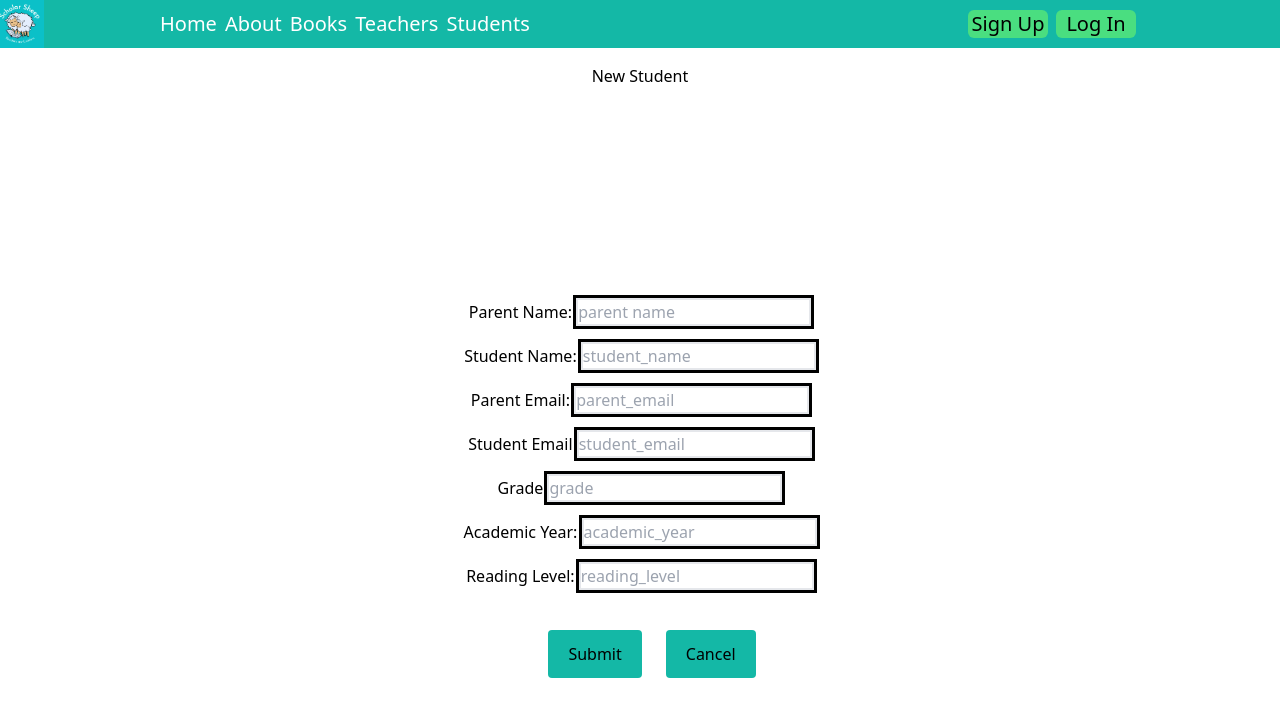
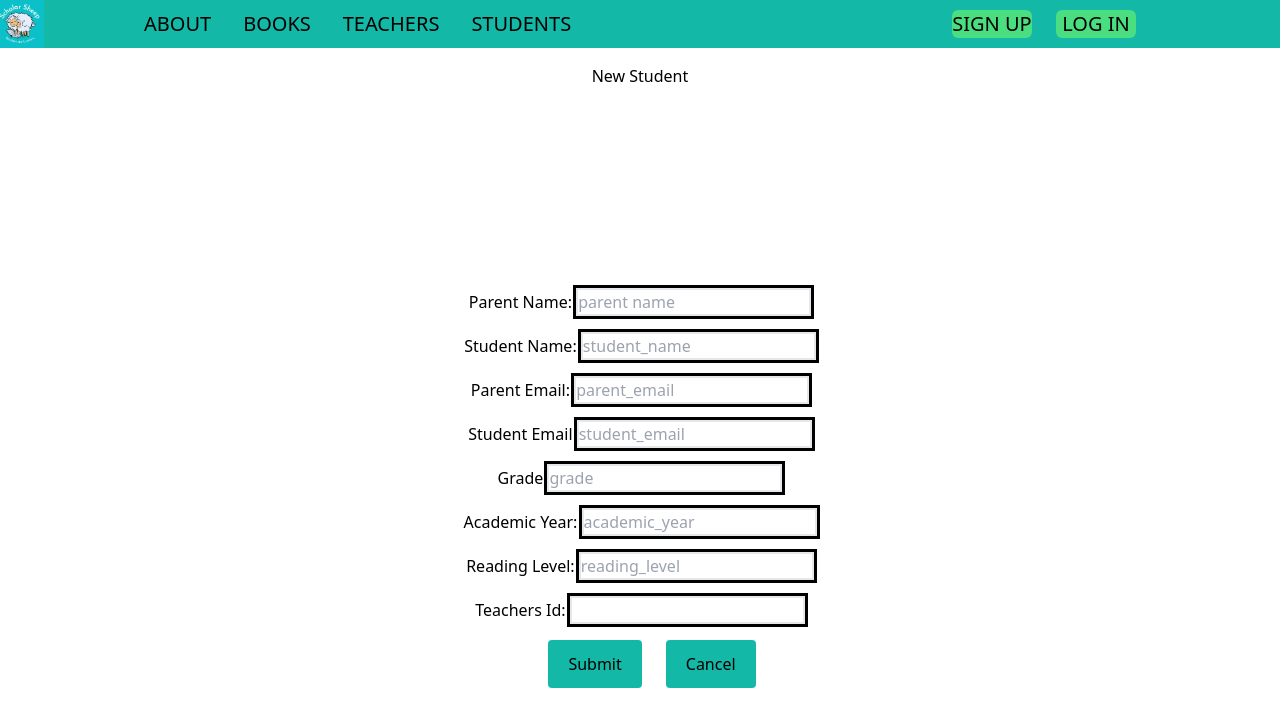
Before and after one commit to meera-rm/CapstoneGroup5, a React (Create React App) app in the folder front-end/: page /students/new in a window 1280 px wide. Shown: the top 726 px of the page. Built offline with nearby package versions, Linux system fonts and the light colour scheme; no server answers.

Commit message:
fixed navbar and styles

```diff
--- a/front-end/src/Components/common/NavBar.js
+++ b/front-end/src/Components/common/NavBar.js
@@ -20,14 +20,16 @@ const Navbar = () => {
       <section className='bg-teal-500'>
         <nav className='w-full h-12 px-4 flex items-center justify-between md:w-4/5 md:mx-auto'>
           <div className='realtive flex-grow'>
+            <Link to='/'>
               <img
                 src={logoImage}
                 alt='logo'
                 className='absolute -left-1 -top-0 w-12 h-12'
               />
+            </Link>
           </div>
 
-          <div className='text-2xl text-white md:hidden'>
+          <div className='text-2xl text-black md:hidden'>
             {menu === false ? (
               <AiOutlineMenu onClick={handleMenu} />
             ) : (
@@ -36,28 +38,27 @@ const Navbar = () => {
           </div>
 
           {/* large screen */}
-          <nav className='hidden md:block md:container pl-4'>
+          <nav className='hidden md:block md:container pl-90'>
             <div className='flex justify-between text-xl'>
-              <div className='flex text-white space-x-2'>
-                <Link to='/'>
+              <div className='flex text-black space-x-8'>
+                {/* <Link to='/'>
                   <p className=''>Home</p>
-                </Link>
+                </Link> */}
                 <Link to='/about'>
-                  <p className=''>About</p>
+                  <p className=''>ABOUT</p>
                 </Link>
                 <Link to='/books'>
-                  <p className=''>Books</p>
+                  <p className=''>BOOKS</p>
                 </Link>
                 <Link to='/teachers'>
                   <p className='' onClick={handleNavLinkDisappear}>
-                    Teachers
+                    TEACHERS
                   </p>
                 </Link>
 
                 <Link to='/students'>
-
                   <p className='' onClick={handleNavLinkDisappear}>
-                    Students
+                    STUDENTS
                   </p>
                 </Link>
 
@@ -67,20 +68,19 @@ const Navbar = () => {
                   </p>
 
                 </Link>  */}
-
               </div>
-              <div className='flex space-x-2'>
+              <div className='flex space-x-6 pl-90'>
                 <Link to='/signUp'>
-                  <p className=' capitalize bg-green-400 w-20  text-center rounded-md'>
-                    Sign up
+                  <p className=' bg-green-400 w-20 text-center rounded-md'>
+                    SIGN UP
                   </p>
                 </Link>
                 <Link to='/login'>
                   <p
-                    className='capitalize bg-green-400 w-20 text-center rounded-md'
+                    className='bg-green-400 w-20 text-center rounded-md'
                     onClick={handleNavLinkDisappear}
                   >
-                    Log In
+                    LOG IN
                   </p>
                 </Link>
               </div>
@@ -91,7 +91,7 @@ const Navbar = () => {
         {/* mobile screen */}
         <nav className='md:hidden'>
           {menu && (
-            <div className='text-xl border-t text-white mx-5'>
+            <div className='text-xl border-t text-black mx-5'>
               <div className='space-y-6 py-4 '>
                 <Link to='/'>
                   <p className='mt-2' onClick={handleNavLinkDisappear}>
--- a/front-end/src/Components/index/AllStudents.js
+++ b/front-end/src/Components/index/AllStudents.js
@@ -46,7 +46,7 @@ const AllStudents = () => {
                <div> */}
                   <p className='text-center'>Id: {student.student_id}</p>
                   <p className='text-center'>
-                    Student Email: {student.student_email}
+                    Student Name: {student.student_name}
                   </p>
                   <p className='text-center'>
                     Parent Email: {student.parent_email}
--- a/front-end/src/Components/new/NewLogs.js
+++ b/front-end/src/Components/new/NewLogs.js
@@ -66,7 +66,7 @@ const NewLogs = (props) => {
         <div className='mb-4'>
           <label htmlFor='reading_inference'>Reading Inference:</label>
           <input
-            className='shadow appearance-none border rounded w-full py-2 px-1 text-black'
+            className='shadow appearance-none border rounded w-full py-2 px-1 text-black border-2 border-black-700 outline'
             id='reading_inference'
             name='reading_inference'
             value={newLog.reading_inference}
@@ -133,15 +133,12 @@ const NewLogs = (props) => {
           />
         </div> */}
 
-
-
         {/* <div className='add-btn'> */}
         <div className='md:justify-center ml-6 space-x-6 '>
           <input className=' px-5 py-3 rounded bg-teal-500' type='submit' />
           {/* <button lassName=' px-5  py-3 rounded bg-teal-500' className='second'></button> */}
 
           <Link to={`/students`}>
-
             <button className=' px-5 py-3 rounded bg-teal-500'>Cancel </button>
           </Link>
         </div>
--- a/front-end/src/Components/new/NewStudents.js
+++ b/front-end/src/Components/new/NewStudents.js
@@ -19,7 +19,7 @@ const NewStudents = (props) => {
     grade: '',
     academic_year: '',
     reading_level: '',
-    teachers_id:id
+    teachers_id: id,
   });
 
   const handleTextChange = (event) => {
@@ -156,8 +156,19 @@ const NewStudents = (props) => {
               required
             />
           </div>
+          <div className='mb-4'>
+            <label className='py-6' htmlFor='reading_level'>
+              Teachers Id:{' '}
+            </label>
+            <input
+              className='select-none border-2 border-black-700 outline'
+              id='teachers_id'
+              type='text'
+              name='teachers_id'
+              value={id}
+            />
+          </div>
 
-          <br />
           {/* <div className='add-btn'> */}
           <div className='justify-center ml-6 space-x-6 '>
             <input className=' px-5  py-3 rounded bg-teal-500' type='submit' />
--- a/front-end/src/Components/show/StudentDetails.js
+++ b/front-end/src/Components/show/StudentDetails.js
@@ -25,10 +25,6 @@ const StudentDetails = () => {
   const [choice] = useState(2);
   //Popup code
   const [showModal, setShowModal] = useState(false);
-
-  const [showText, setShowText] = useState(true);
-  const [toggleButton, showToggleButton] = useState(false);
-  const onClick = () => setShowText(true);
 
   let navigate = useNavigate();
   let { id } = useParams();
@@ -90,6 +86,10 @@ const StudentDetails = () => {
   const indexOfFirstRecord = indexOfLastRecord - logsPerPage;
   const currentRecords = logData.slice(indexOfFirstRecord, indexOfLastRecord);
   const nPages = Math.ceil(logData.length / logsPerPage);
+
+  const [message, setMessage] = useState(true);
+
+  const onClick = () => setMessage(false);
 
   return (
     <div className='container mx-auto px-4 sm:px-8'>
@@ -186,7 +186,7 @@ const StudentDetails = () => {
                 </tr>
               </thead>
               <tbody>
-                {currentRecords.map((log) => {
+                {currentRecords.map((log, index) => {
                   return (
                     <tr key={log.log_id}>
                       <td className='px-5 py-5 border-b border-gray-200 bg-white text-sm'>
@@ -194,7 +194,7 @@ const StudentDetails = () => {
                           className='font-bold text-black-700 hover:underline'
                           to={`/logs/${log.log_id}`}
                         >
-                          {log.log_id}
+                          {index + 1}
                         </Link>
                       </td>
                       <td className='px-5 py-5 border-b border-gray-200 bg-white text-sm'>
@@ -248,18 +248,17 @@ const StudentDetails = () => {
                         </Link>
                       </td>
                       <td className='px-5 py-5 border-b border-gray-200 bg-white text-sm '>
-                        {/* {showText ?( */}
-                      <Link
-                         className='font-bold text-black-700 hover:underline'
-                          to={`/logs/${log.log_id}`}>
-
-                          <Comment log={log} comments={comments} />
-                        </Link>
-                        {/* ) */}
-                      </td>
-                      <td className='px-5 py-5 border-b border-gray-200 bg-white text-sm'>
-                        {/* <div className='ml-3 p-3 text-sm text-indigo-900'> */}
-                          {/* // : ( */}
+                        {message ? (
+                          <Link
+                            className='font-bold text-black-700 hover:underline'
+                            to={`/logs/${log.log_id}`}
+                          >
+                            {<Comment log={log} comments={comments} />}
+                          </Link>
+                        ) : (
+                          // </td>
+                          // <td className='px-5 py-5 border-b border-gray-200 bg-white text-sm'>
+                          //  <div className='ml-3 p-3 text-sm text-indigo-900'>
                           <Link to={`/comments/new`}>
                             <button
                               className=' bg-teal-500 px-6 py-4 text-black rounded '
@@ -268,7 +267,7 @@ const StudentDetails = () => {
                               <MdAddComment />{' '}
                             </button>
                           </Link>
-                        {/* )} */}
+                        )}
                         {/* </div> */}
                       </td>
 
```
Also changed, not shown: 2 other files (tests, documents, lock files or other folders). Lines whose indentation alone changed are shown as unchanged.
